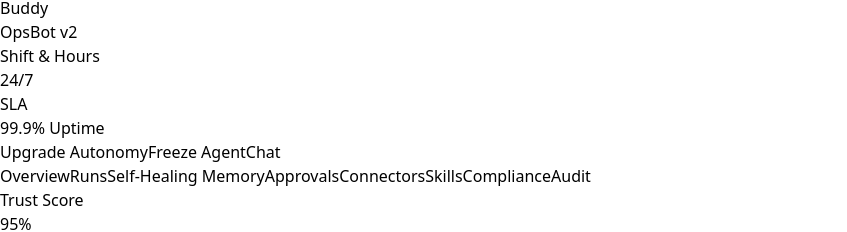
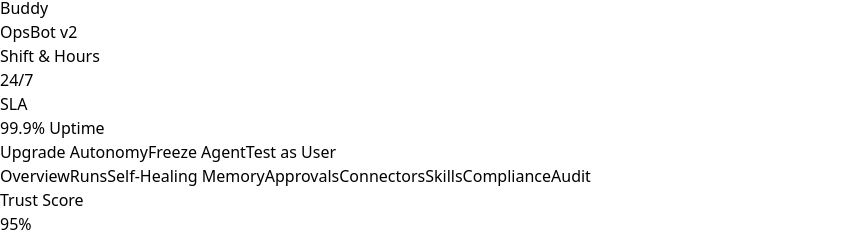
Before and after one commit to Farook-Ansari/enmployee-os, a React (Vite) app: page /employees/profile in a window 1280 px wide. Shown: the part 1132-1364 px from the top of the page, without its empty margins (0-847 px from the left). Built offline with nearby package versions, Linux system fonts and the light colour scheme.

Commit message:
Update Profile.jsx

```diff
--- a/src/components/Profile.jsx
+++ b/src/components/Profile.jsx
@@ -74,7 +74,7 @@ export default function Profile() {
             <div className="flex items-center gap-2">
               <button className="btn-outline">Upgrade Autonomy</button>
               <button className="btn-outline">Freeze Agent</button>
-              <button className="btn-primary" onClick={() => navigate("/chat")}>Chat</button>
+              <button className="btn-primary" onClick={() => navigate("/chat")}>Test as User</button>
             </div>
           </div>
 
@@ -256,4 +256,5 @@ function CheckIcon({ ok }) {
 function Dot({ type }) {
   const cls = type === "pos" ? "bg-emerald-500" : "bg-rose-500";
   return <span className={`inline-block h-2 w-2 rounded-full ${cls}`} />;
+
 }
```
